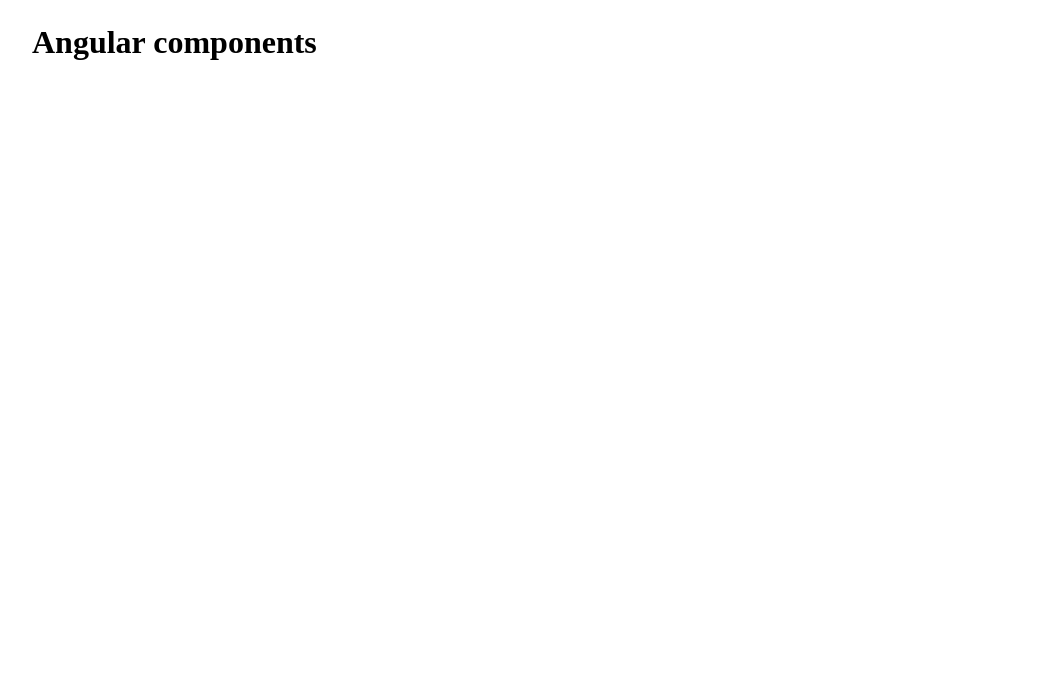
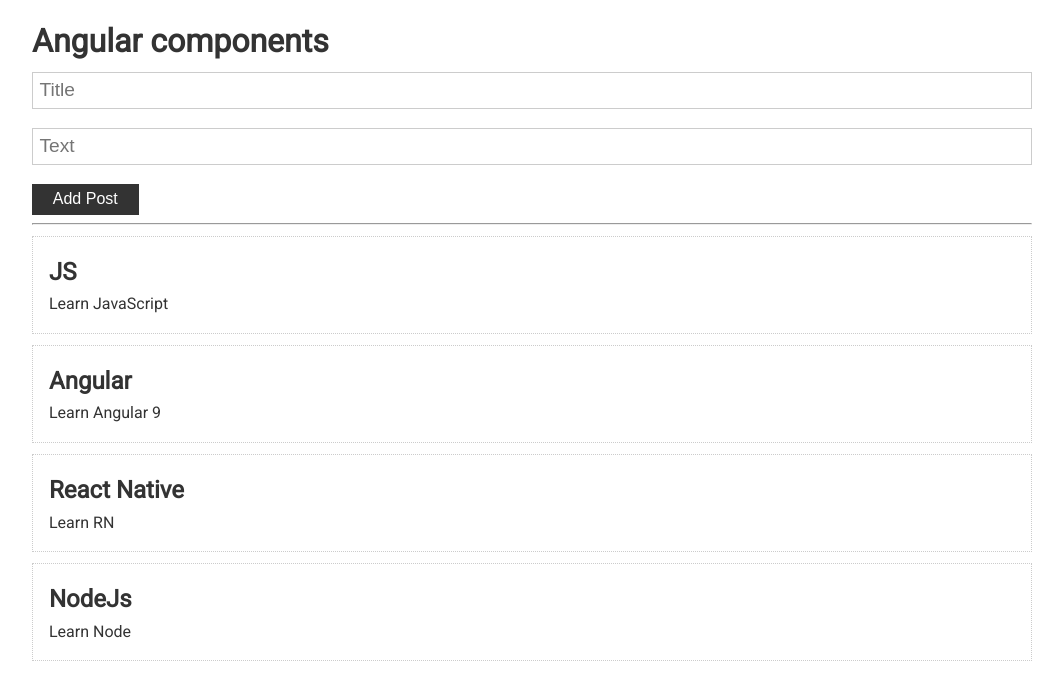
Before and after one commit to artem-vasenin/angular-minin, an Angular app: page / in a window 1280 px wide. Shown: the top 700 px of the page, without its empty margins (108-1171 px from the left). Built offline with nearby package versions, Linux system fonts and the light colour scheme.

Commit message:
Components - details

```diff
--- a/src/app/app.component.html
+++ b/src/app/app.component.html
@@ -1,3 +1,7 @@
 <div class="container">
   <h1>Angular components</h1>
+
+  <app-post-form></app-post-form>
+  <hr>
+  <app-post *ngFor="let p of posts" [post]="p"></app-post>
 </div>
--- a/src/app/app.component.ts
+++ b/src/app/app.component.ts
@@ -1,8 +1,21 @@
 import { Component } from '@angular/core';
+
+export interface IPost {
+  title: string;
+  text: string;
+  id?: number;
+}
 
 @Component({
   selector: 'app-root',
   templateUrl: './app.component.html',
   styleUrls: ['./app.component.scss']
 })
-export class AppComponent {}
+export class AppComponent {
+  posts: IPost[] = [
+    {title: 'JS', text: 'Learn JavaScript'},
+    {title: 'Angular', text: 'Learn Angular 9'},
+    {title: 'React Native', text: 'Learn RN'},
+    {title: 'NodeJs', text: 'Learn Node'},
+  ];
+}
--- a/src/app/app.module.ts
+++ b/src/app/app.module.ts
@@ -2,10 +2,14 @@
 import { NgModule } from '@angular/core';
 
 import { AppComponent } from './app.component';
+import { PostFormComponent } from './post-form/post-form.component';
+import { PostComponent } from './post/post.component';
 
 @NgModule({
   declarations: [
     AppComponent,
+    PostFormComponent,
+    PostComponent,
   ],
   imports: [
     BrowserModule
--- /dev/null
+++ b/src/app/post-form/post-form.component.html
@@ -0,0 +1,5 @@
+<div>
+  <input type="text" class="form-control" placeholder="Title">
+  <input type="text" class="form-control" placeholder="Text">
+  <button class="btn">Add Post</button>
+</div>
--- /dev/null
+++ b/src/app/post-form/post-form.component.ts
@@ -0,0 +1,15 @@
+import { Component, OnInit } from '@angular/core';
+
+@Component({
+  selector: 'app-post-form',
+  templateUrl: './post-form.component.html',
+  styleUrls: ['./post-form.component.scss']
+})
+export class PostFormComponent implements OnInit {
+
+  constructor() { }
+
+  ngOnInit(): void {
+  }
+
+}
--- /dev/null
+++ b/src/app/post/post.component.html
@@ -0,0 +1,4 @@
+<div class="card">
+  <h2>{{post.title}}</h2>
+  <p>{{post.text}}</p>
+</div>
--- /dev/null
+++ b/src/app/post/post.component.ts
@@ -0,0 +1,17 @@
+import {Component, Input, OnInit} from '@angular/core';
+import {IPost} from '../app.component';
+
+@Component({
+  selector: 'app-post',
+  templateUrl: './post.component.html',
+  styleUrls: ['./post.component.scss']
+})
+export class PostComponent implements OnInit {
+  @Input() post: IPost;
+
+  constructor() { }
+
+  ngOnInit(): void {
+  }
+
+}
--- a/src/styles.scss
+++ b/src/styles.scss
@@ -1 +1,80 @@
-/* You can add global styles to this file, and also import other style files */
+@import url('https://fonts.googleapis.com/css?family=Roboto');
+
+* {
+  box-sizing: border-box;
+  margin: 0;
+  padding: 0;
+}
+
+body {
+  font-family: 'Roboto', sans-serif;
+  font-size: 1rem;
+  line-height: 1.6;
+  background-color: #fff;
+  color: #333;
+}
+
+.container {
+  max-width: 1000px;
+  margin: 0 auto;
+  padding-top: 1rem;
+}
+
+a {
+  text-decoration: none;
+}
+
+a:hover {
+  color: #666;
+}
+
+ul {
+  list-style: none;
+}
+
+img {
+  width: 100%;
+}
+
+.btn {
+  display: inline-block;
+  background: #333333;
+  color: #fff;
+  padding: 0.4rem 1.3rem;
+  font-size: 1rem;
+  border: none;
+  cursor: pointer;
+  margin-right: 0.5rem;
+  transition: opacity 0.2s ease-in;
+  outline: none;
+}
+
+.btn:hover {
+  opacity: 0.8;
+}
+
+.form-control {
+  display: block;
+  margin-top: 0.3rem;
+}
+
+.card {
+  padding: 1rem;
+  border: #ccc 1px dotted;
+  margin: 0.7rem 0;
+}
+
+input,
+select,
+textarea {
+  display: block;
+  width: 100%;
+  padding: 0.4rem;
+  font-size: 1.2rem;
+  border: 1px solid #ccc;
+  margin: 1.2rem 0;
+}
+
+hr {
+  margin: .5rem 0;
+}
```
Also changed, not shown: docs.txt, src/app/post-form/post-form.component.scss (added), src/app/post/post.component.scss (added).
